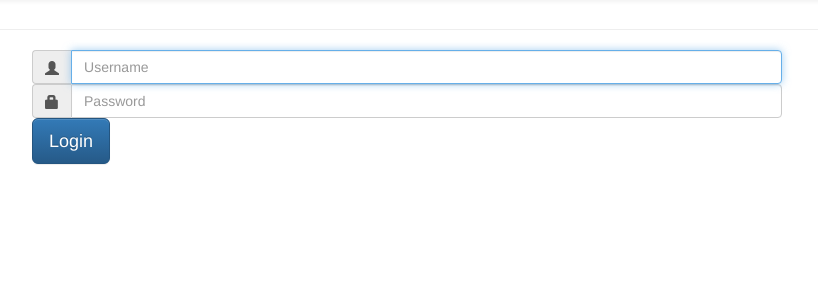
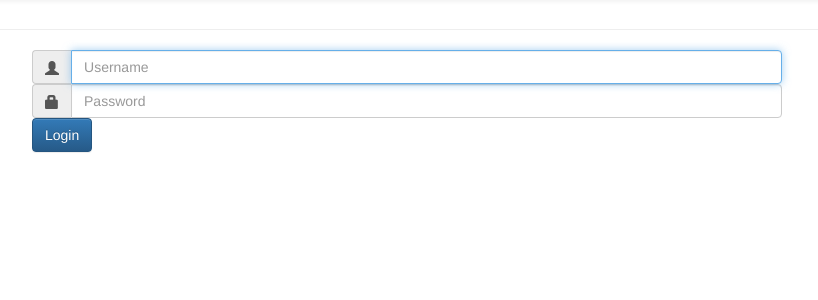
Before and after one commit to DerDot/pyconcert-django, a Django app: page /accounts/login/ in a window 1280 px wide. Shown: the part 92-392 px from the top of the page, without its empty margins (38-856 px from the left). Run offline with Django 3.2, Linux system fonts and the light colour scheme; parts of the project's set-up code (start-up, migrations or seed data) failed here and were passed over; some libraries are stand-ins or nearby versions.

Commit message:
Prettier login.

```diff
--- a/pyconcert/templates/registration/login.html
+++ b/pyconcert/templates/registration/login.html
@@ -1,9 +1,5 @@
 {% extends 'pyconcert/base.html' %}
 {% block content %}
-
-{% if form.errors %}
-<p>Your username and password didn't match. Please try again.</p>
-{% endif %}
 
 <form method="post" action="{% url 'django.contrib.auth.views.login' %}">
 {% csrf_token %}
@@ -27,8 +23,12 @@
 		   type="password"
 		   name="{{ form.password.html_name }}">
 </div>
-<input type="submit" class="btn btn-lg btn-primary" value="Login" />
+<input type="submit" class="btn btn-primary" value="Login" />
 <input type="hidden" name="next" value="{{ next }}" />
 </form>
 
+{% if form.errors %}
+<p>Your username and password didn't match. Please try again.</p>
+{% endif %}
+
 {%endblock content %}
```
